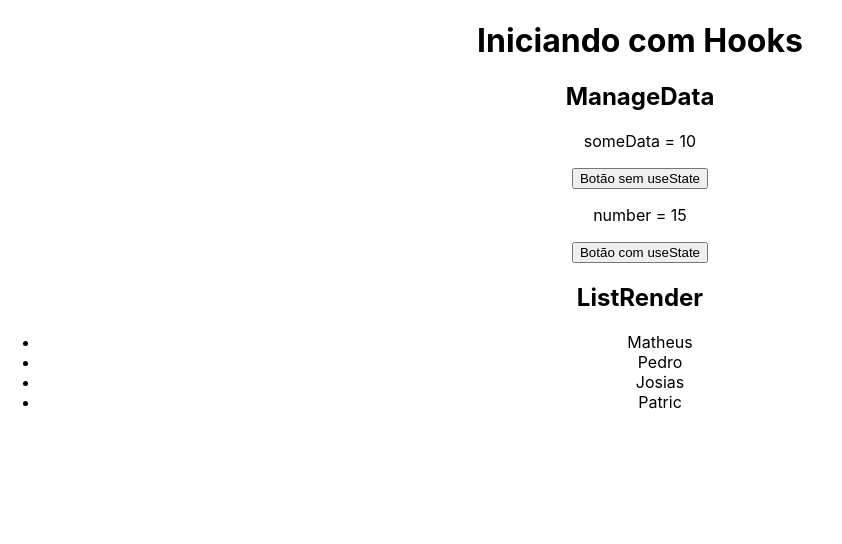
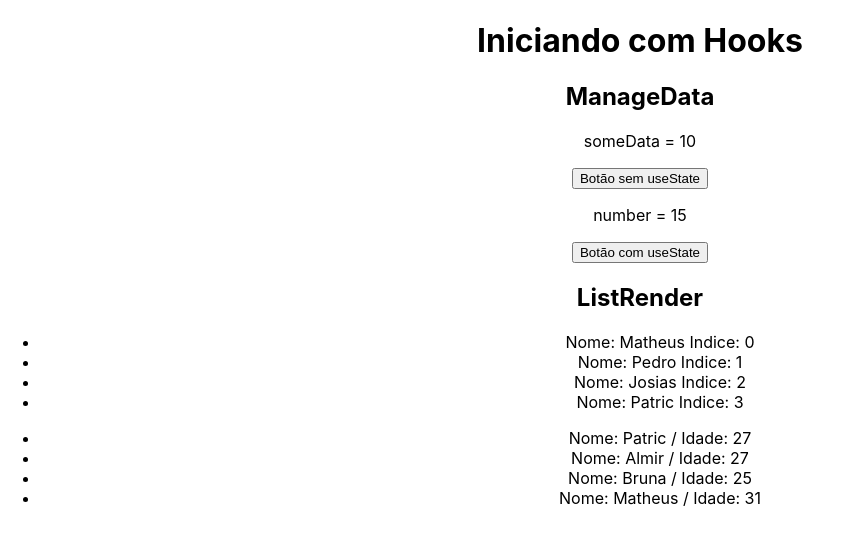
Before and after one commit to PatricPauluk/my_study, a React (Create React App) app in the folder reactjs/React.js Udemy Course/3_AVANCANDO_EM_REACT/secao-3/: page / in a window 1280 px wide. Shown: the top 544 px of the page, without its empty margins (0-842 px from the left). Built offline with nearby package versions, Linux system fonts and the light colour scheme.

Commit message:
react hooks useState list render 2

```diff
--- a/reactjs/React.js Udemy Course/3_AVANCANDO_EM_REACT/secao-3/src/components/ListRender.js
+++ b/reactjs/React.js Udemy Course/3_AVANCANDO_EM_REACT/secao-3/src/components/ListRender.js
@@ -5,13 +5,32 @@ const ListRender = () => {
 
   const [list] = useState(["Matheus", "Pedro", "Josias", "Patric"]);
 
+  const [users] = useState([
+    { id: 0, name: "Patric", age: 27 },
+    { id: 1, name: "Almir", age: 27 },
+    { id: 2, name: "Bruna", age: 25 },
+    { id: 3, name: "Matheus", age: 31 },
+  ]);
+
   return (
     <div>
       <h2>ListRender</h2>
+
       <ul>
-        {/* Em JSX o .map é seguido de parênteses, e não com chaves. Lista os nomes do array. */}
-        {list.map((item) => (
-          <li>{item}</li>
+        {/* Em JSX o .map é seguido de parênteses, e não com chaves. Lista os nomes do array.
+        quando o array é renderizado via .map, no console do browser acontece um erro que exige
+        que cada item (child) da lista tenha uma propriedade key (id). Neste caso só para tirar
+        o erro, é utilizado o index (i) do método map, porém não é indicado em projetos reais,
+        pois o indice pode ser alterado conforme um item no array também é alterado. */}
+        {list.map((item, i) => (
+          <li key={i}>Nome: {item} Indice: {i}</li>
+        ))}
+      </ul>
+
+      <ul>
+        {/* Desta forma indicada, o id (key) é indicado direto no array. */}
+        {users.map((item) => (
+          <li key={item.id}>Nome: {item.name} / Idade: {item.age}</li>
         ))}
       </ul>
     </div>
```
